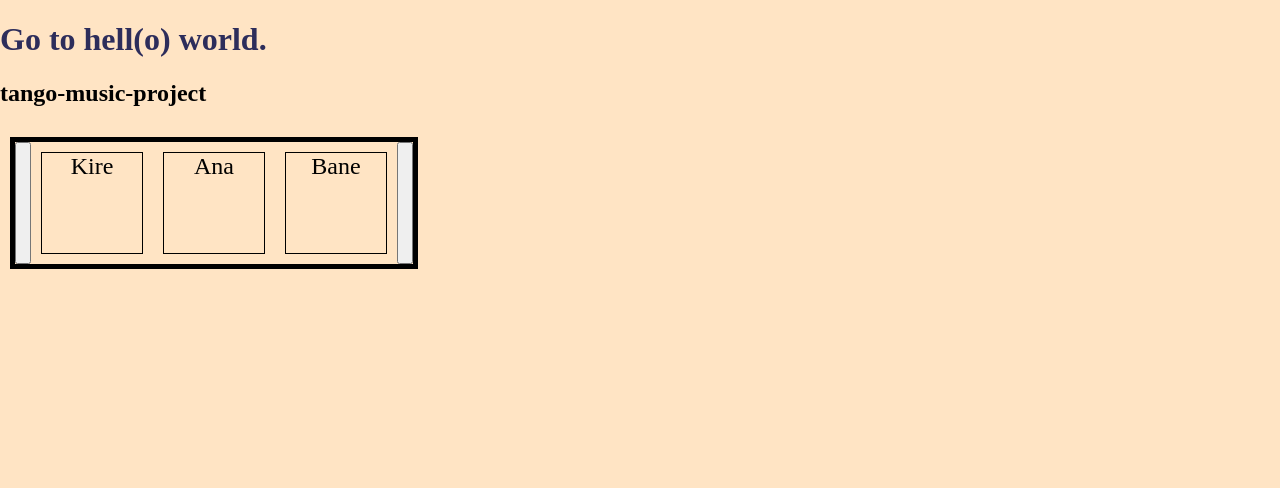
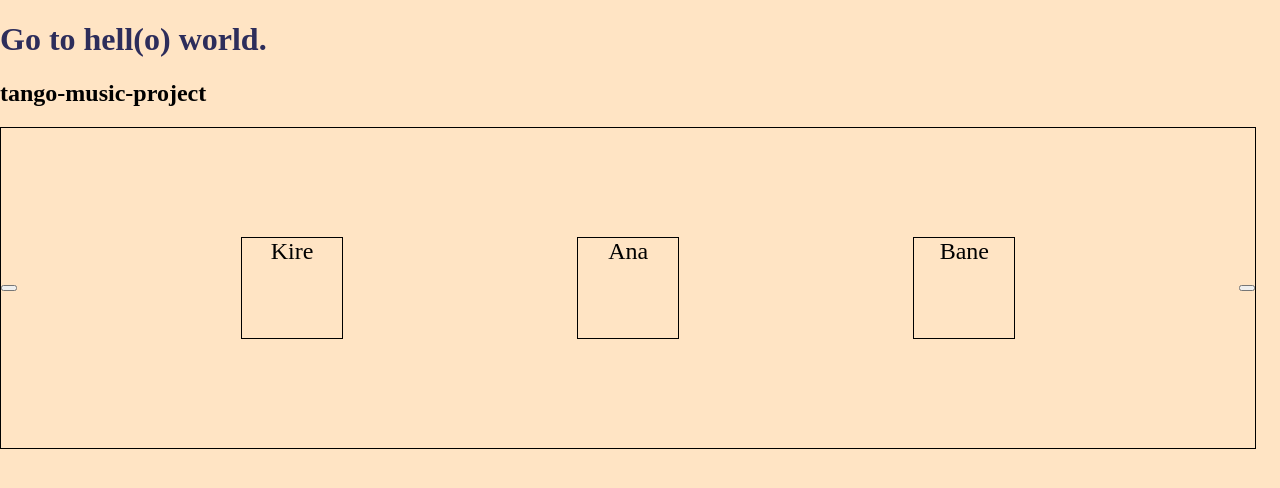
Before and after one commit to kolaroski/tango-music, a React app: page / in a window 1280 px wide. Shown: the top 488 px of the page. Built offline with nearby package versions, Linux system fonts and the light colour scheme.

Commit message:
Change: added style for Card List container

```diff
--- a/src/containers/CardList.css
+++ b/src/containers/CardList.css
@@ -1,5 +1,9 @@
 .CardList {
-    border: 5px solid;
-    margin: 10px;
-    display: inline-flex;
+    border: 0.1rem solid black;
+    display: flex;
+    width: 98%;
+    height: 20rem;
+    justify-content: space-between;
+    align-items: center;
+    margin-bottom: 2rem;
 }
```
